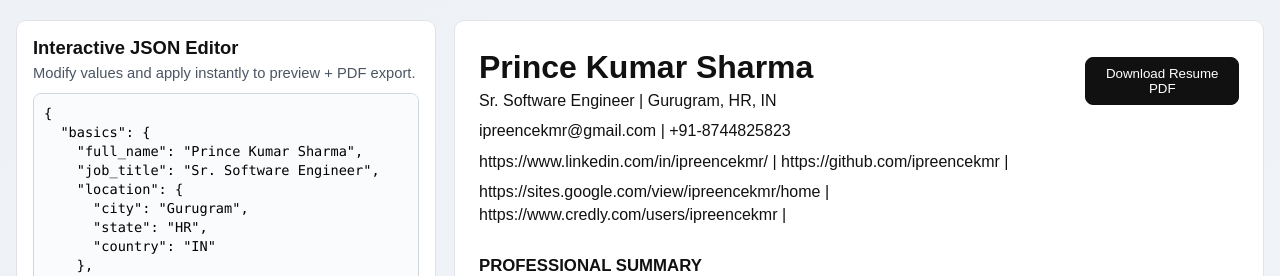
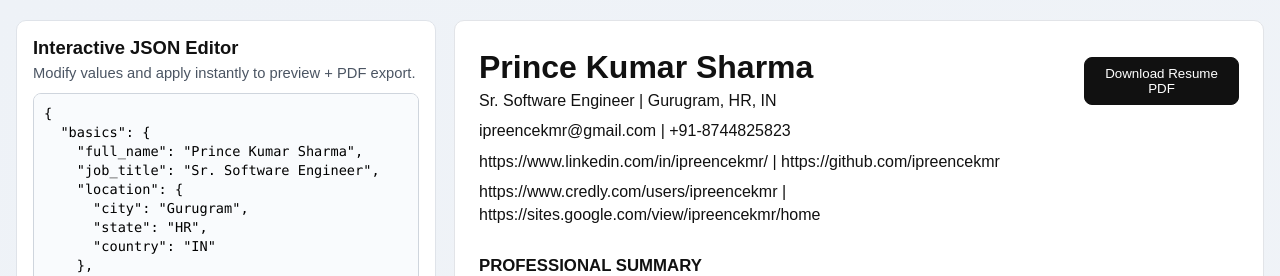
Before and after one commit to ipreencekmr/resume-builder, a React (Vite) app: page / in a window 1280 px wide. Shown: the top 276 px of the page. Built offline with nearby package versions, Linux system fonts and the light colour scheme.

Commit message:
feat(dev): conditional pipe

```diff
--- a/src/App.jsx
+++ b/src/App.jsx
@@ -232,16 +232,20 @@ function App() {
             <div>
               <h1>{resumeData.basics?.full_name}</h1>
               <p>
-                {resumeData.basics?.job_title} | {formatLocation(resumeData.basics?.location)}
+                {resumeData.basics?.job_title}
+                {resumeData.basics?.location && ` | ${formatLocation(resumeData.basics?.location)}`}
               </p>
               <p>
-                {resumeData.basics?.contacts?.email} | {resumeData.basics?.contacts?.phone}
+                {resumeData.basics?.contacts?.email}
+                {resumeData.basics?.contacts?.phone && ` | ${resumeData.basics?.contacts?.phone}`}
               </p>
               <p>
-                {connect?.linkedin} | {connect?.github} | {" "}
+                {connect?.linkedin && `${connect.linkedin}`}
+                {connect?.github && ` | ${connect.github}`}
               </p>
               <p>
-                {connect?.portfolio} | {connect?.badges} | {" "}
+                {connect?.badges && `${connect.badges}`}
+                {connect?.portfolio && ` | ${connect.portfolio}`}
               </p>
             </div>
             <button type="button" onClick={() => downloadPdf(resumeData)}>
```
